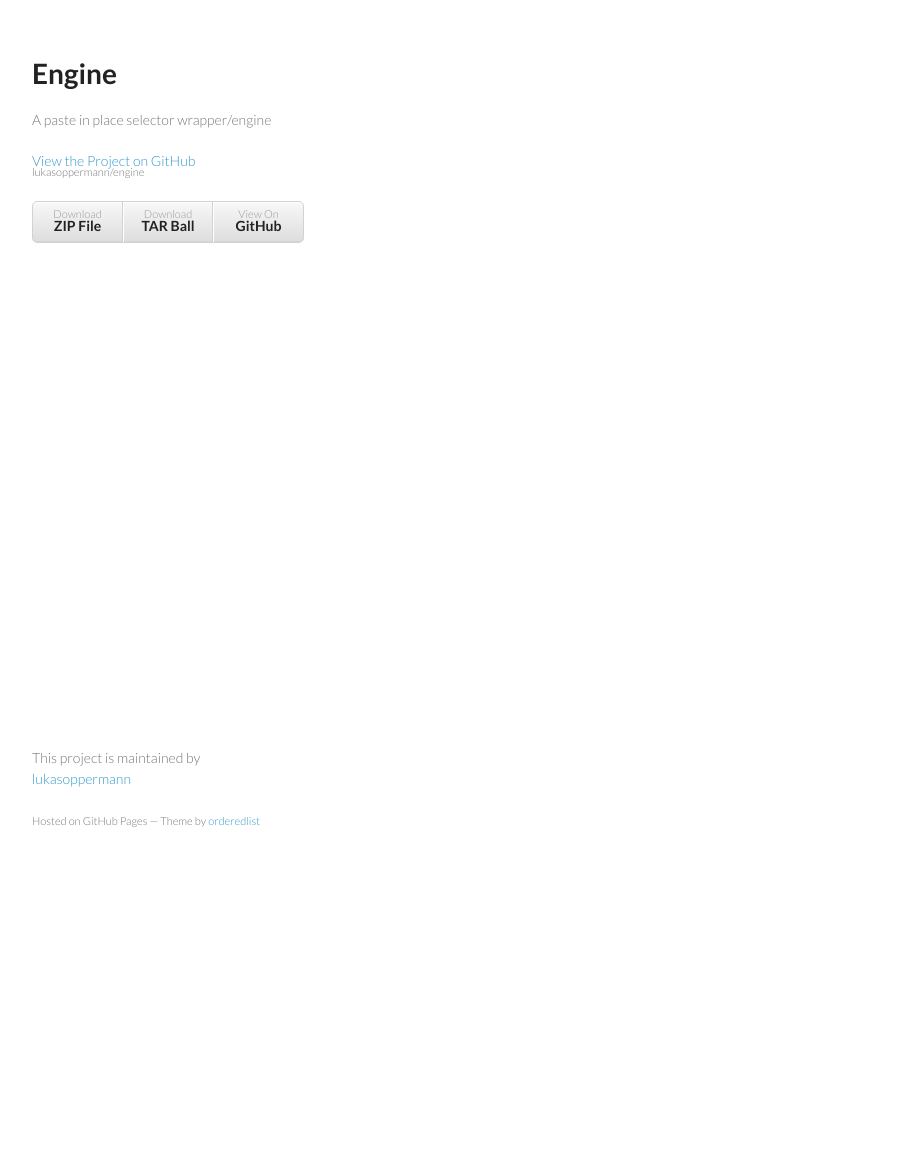
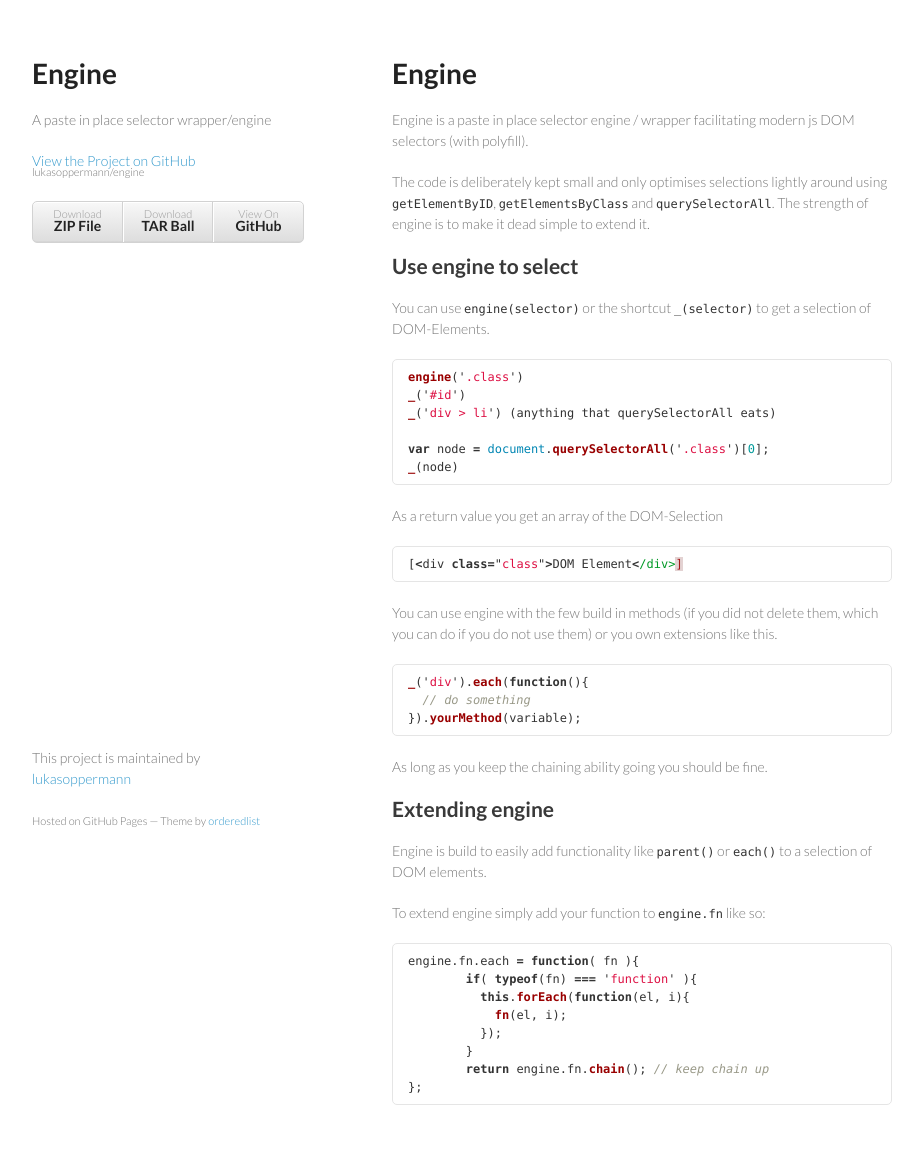
Before and after one commit to lukasoppermann/engine, a Jekyll site: the page built from index.md, in a window 1280 px wide. Shown: the whole page, without its empty margins (178-1101 px from the left). Built offline with Jekyll 4.4.1, drawn with Linux system fonts in a browser that asks for light colours; nearby versions of some CDN libraries; Markdown is read by kramdown in place of the engine named in the settings; before the commit the page ends 900 px from its top, so only the background shows below that.

Commit message:
Sync readme file in master branch to index.md in gh-pages

````diff
--- a/index.md
+++ b/index.md
@@ -1,3 +1,54 @@
 ---
 layout: index
 ---
+
+
+# Engine
+Engine is a paste in place selector engine / wrapper facilitating modern js DOM selectors (with polyfill).
+
+The code is deliberately kept small and only optimises selections lightly around using `getElementByID`, `getElementsByClass` and `querySelectorAll`. The strength of engine is to make it dead simple to extend it.
+
+## Use engine to select
+
+You can use `engine(selector)` or the shortcut `_(selector)` to get a selection of DOM-Elements.
+
+```javascript
+engine('.class')
+_('#id')
+_('div > li') (anything that querySelectorAll eats)
+
+var node = document.querySelectorAll('.class')[0];
+_(node)
+```
+
+As a return value you get an array of the DOM-Selection
+
+```javascript
+[<div class="class">DOM Element</div>]
+```
+
+You can use engine with the few build in methods (if you did not delete them, which you can do if you do not use them) or you own extensions like this.
+
+```javascript
+_('div').each(function(){
+  // do something
+}).yourMethod(variable);
+```
+
+As long as you keep the chaining ability going you should be fine.
+
+## Extending engine
+
+Engine is build to easily add functionality like `parent()` or `each()` to a selection of DOM elements.
+
+To extend engine simply add your function to `engine.fn` like so:
+```javascript
+engine.fn.each = function( fn ){
+	if( typeof(fn) === 'function' ){
+	  this.forEach(function(el, i){
+	    fn(el, i);
+	  });
+	}
+	return engine.fn.chain(); // keep chain up
+};
+```
````
